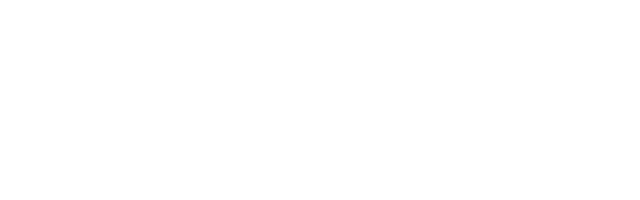
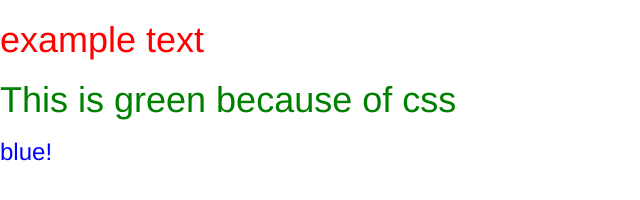
Before and after one commit to JasonxJiang/dbproject1, a plain HTML site: page index.html in a window 1280 px wide. Shown: the whole page, without its empty margins (0-640 px from the left). Drawn offline with nearby package versions, Linux system fonts and the light colour scheme.

Commit message:
this is an example

```diff
--- a/index.html
+++ b/index.html
@@ -10,5 +10,10 @@
   <!-- Put your HTML here! -->
   <script src='https://ajax.googleapis.com/ajax/libs/jquery/3.1.1/jquery.min.js'></script>
   <script src='script.js'></script>
+  <h1>example text</h1>
+  <div>
+  	<h1>This is green because of css</h1>
+  	<h3 class="test">blue!</h3>
+  </div>
 </body>
 </html>
--- a/style.css
+++ b/style.css
@@ -0,0 +1,11 @@
+h1 {
+	color:red;
+}
+
+div h1 {
+	color: green;
+}
+
+.test {
+	color:blue;
+}
```
